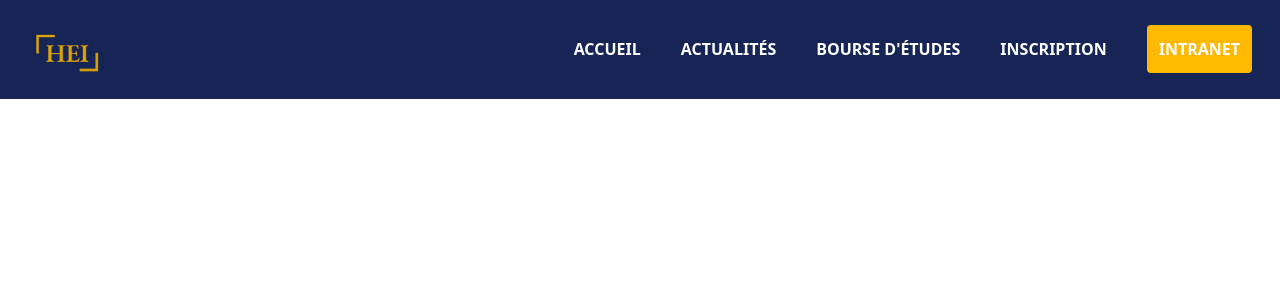
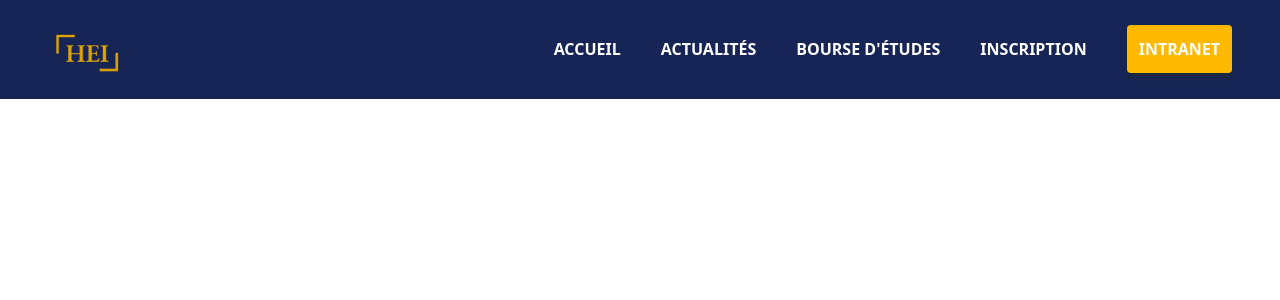
Before and after one commit to Ilo06/hei.school.react, a React (Vite) app: page / in a window 1280 px wide. Shown: the top 300 px of the page. Built offline with nearby package versions, Linux system fonts and the light colour scheme.

Commit message:
fix: add more inline padding on header and add some shadow on hei admin link

```diff
--- a/src/Components/Header.jsx
+++ b/src/Components/Header.jsx
@@ -3,7 +3,7 @@ import logo from "../assets/hei.logo.png"
 function Header() {
     return(
         <>
-            <header className="flex row justify-between items-center px-7 py-5 bg-blue-950">
+            <header className="flex row justify-between items-center px-12 py-5 bg-blue-950">
                 <img src={logo} width={75} height={75}/>
                 <div className="links text-white">
                     <ul className="flex row gap-10 items-center ">
@@ -11,7 +11,7 @@ function Header() {
                         <li className="font-bold hover:text-amber-400 transition-all"><a href="http://">ACTUALITÉS</a></li>
                         <li className="font-bold hover:text-amber-400 transition-all"><a href="http://">BOURSE D'ÉTUDES</a></li>
                         <li className="font-bold hover:text-amber-400 transition-all"><a href="http://">INSCRIPTION</a></li>
-                        <li className="font-bold bg-amber-400 p-3 rounded-sm"><a href="http://">INTRANET</a></li>
+                        <li className="font-bold bg-amber-400 p-3 rounded-sm shadow-md shadow-gray-800"><a href="http://">INTRANET</a></li>
                     </ul>
                 </div>
             </header>
```
